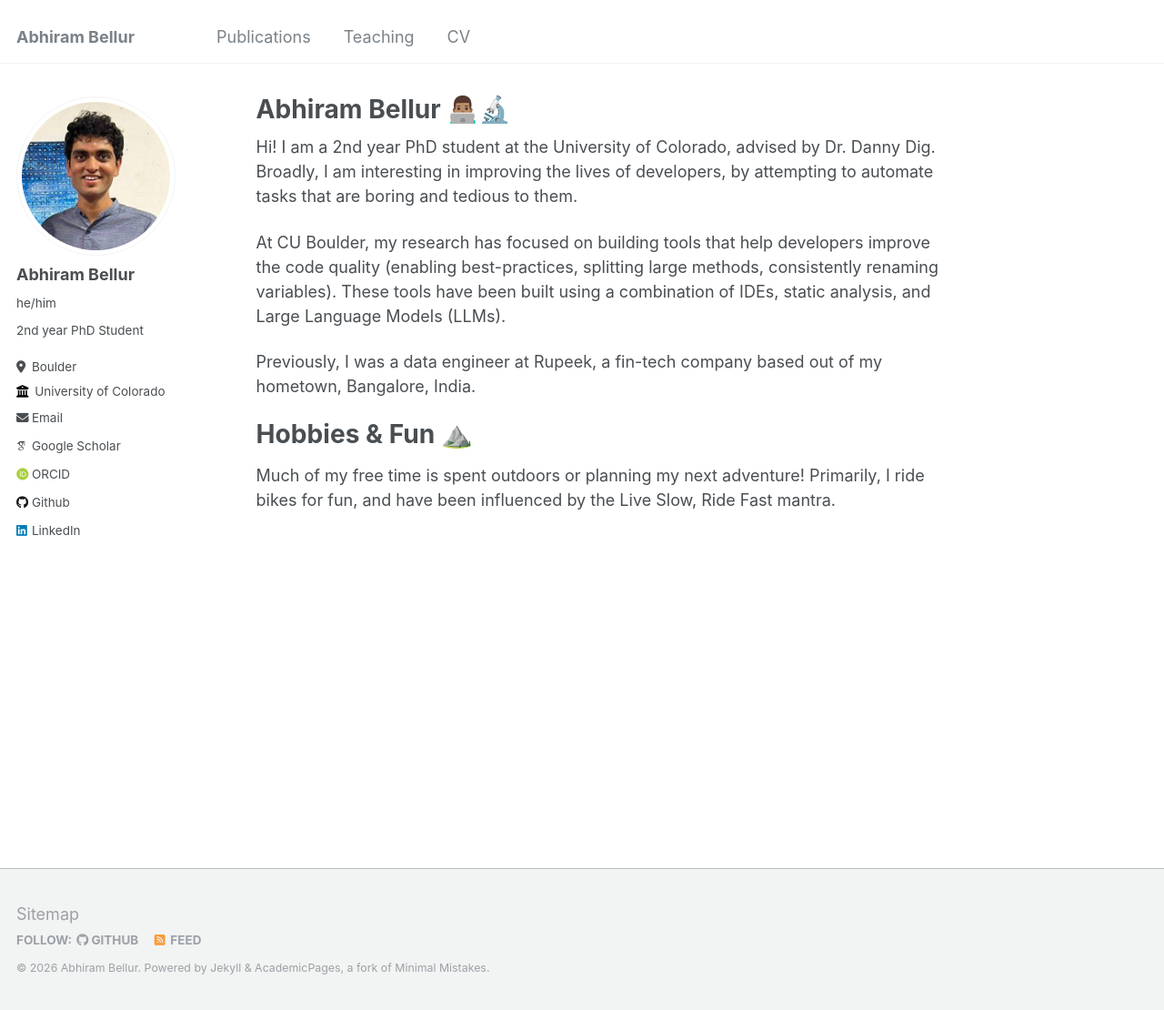
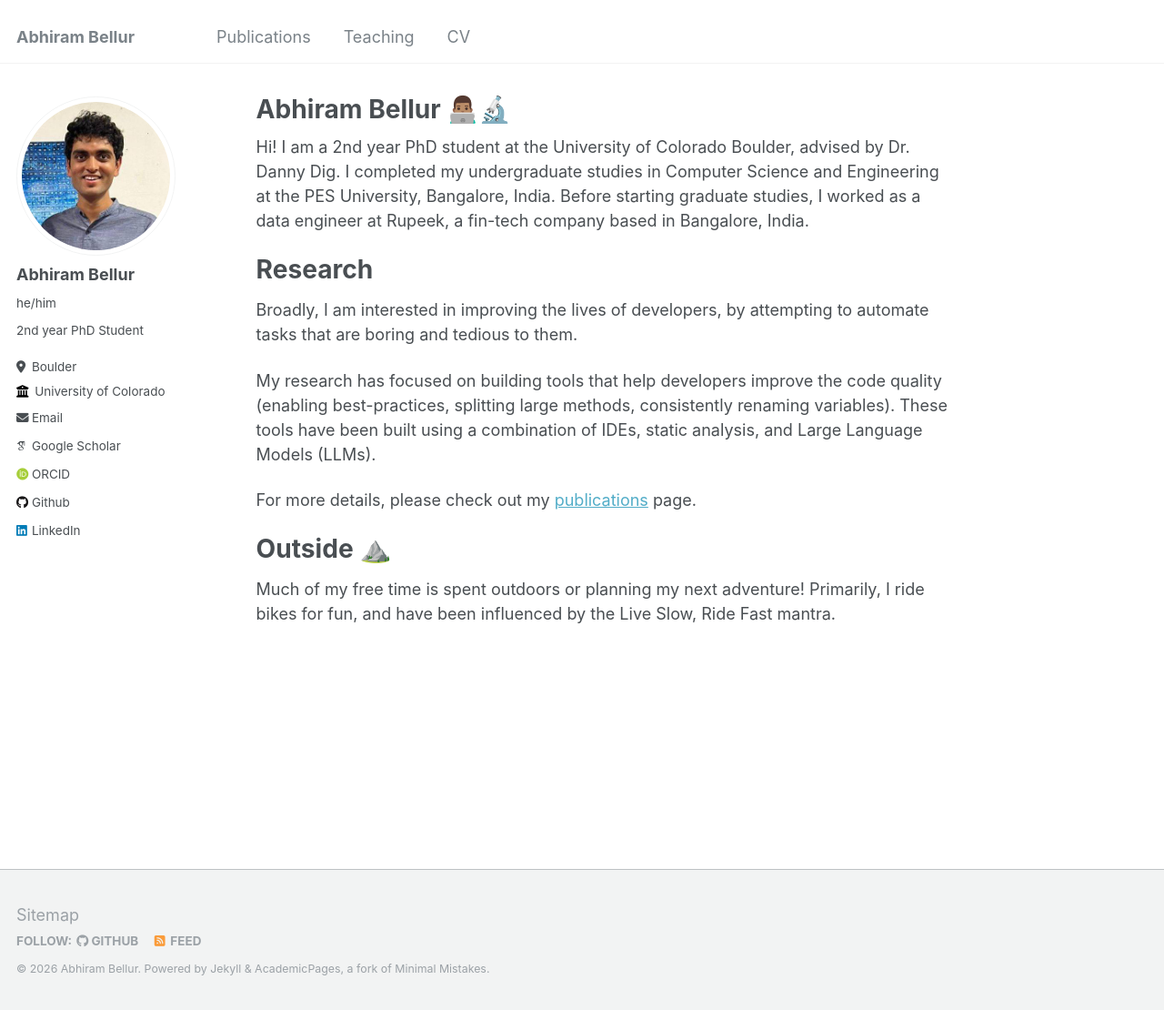
Before and after one commit to Abhiram98/Abhiram98.github.io, a Jekyll site: the page built from _pages/about.md, in a window 1280 px wide and 1110 px high. Shown: the whole window at 91% size. Built offline with Jekyll 4.4.1, drawn with Linux system fonts in a browser that asks for light colours; some web fonts are replaced.

Commit message:
update bio

```diff
--- a/_pages/about.md
+++ b/_pages/about.md
@@ -7,13 +7,19 @@ redirect_from:
   - /about.html
 ---
 
-Hi! I am a 2nd year PhD student at the University of Colorado, advised by Dr. Danny Dig.
-Broadly, I am interesting in improving the lives of developers, by attempting to automate tasks that are boring and tedious to them.
+Hi! I am a 2nd year PhD student at the University of Colorado Boulder, advised by Dr. Danny Dig. I completed my undergraduate studies in Computer Science and Engineering at the PES University, Bangalore, India. Before starting graduate studies, I worked as a data engineer at Rupeek, a fin-tech company based in Bangalore, India.
 
-At CU Boulder, my research has focused on building tools that help developers improve the code quality (enabling best-practices, splitting large methods, consistently renaming variables). These tools have been built using a combination of IDEs, static analysis, and Large Language Models (LLMs).
 
-Previously, I was a data engineer at Rupeek, a fin-tech company based out of my hometown, Bangalore, India.
+Research
+=======
+Broadly, I am interested in improving the lives of developers, by attempting to automate tasks that are boring and tedious to them.
 
-Hobbies & Fun ⛰️
+My research has focused on building tools that help developers improve the code quality (enabling best-practices, splitting large methods, consistently renaming variables). These tools have been built using a combination of IDEs, static analysis, and Large Language Models (LLMs).
+
+
+For more details, please check out my [publications](/publications/) page.
+
+
+Outside ⛰️
 ======
 Much of my free time is spent outdoors or planning my next adventure! Primarily, I ride bikes for fun, and have been influenced by the Live Slow, Ride Fast mantra.
```
